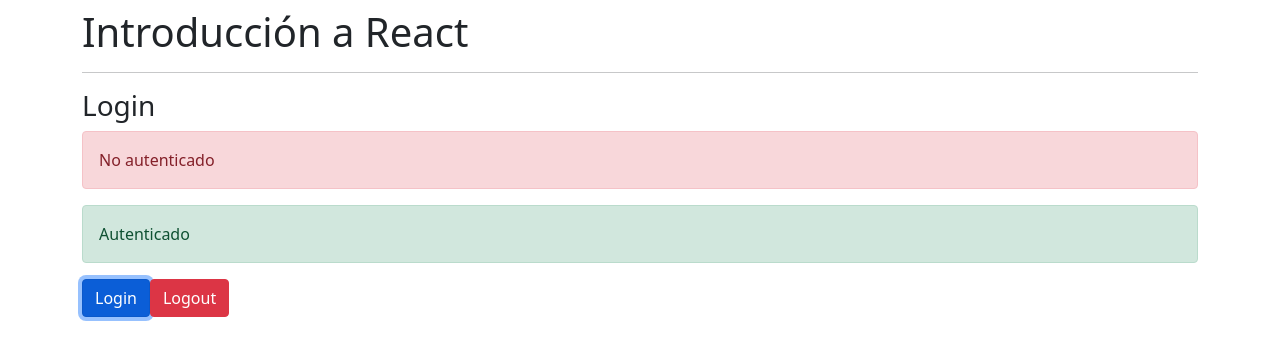
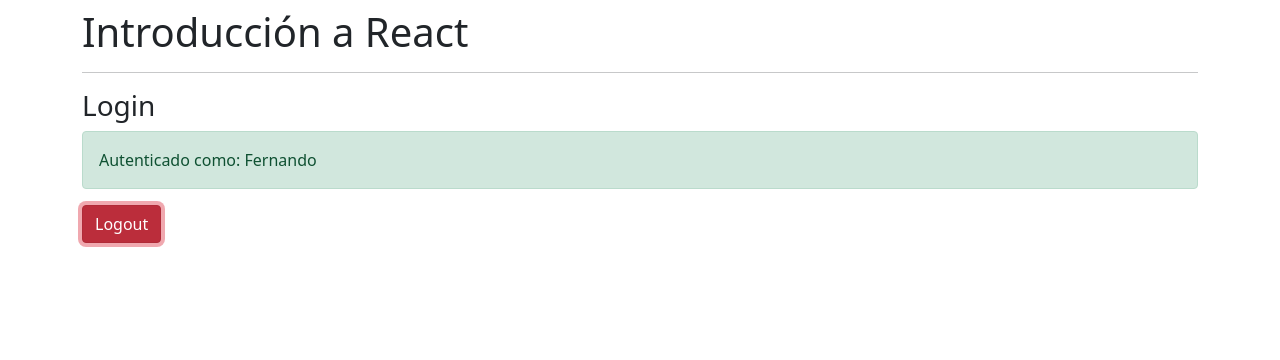
Before and after one commit to Undigon/01-reforzamiento, a React (Create React App) app: page / in a window 1280 px wide. Both pictures are taken after a click on the button "Login". Shown: the top 360 px of the page. Built offline with nearby package versions, Linux system fonts and the light colour scheme.

Commit message:
secc. 19 Login y Logout

```diff
--- a/src/Components/Login.tsx
+++ b/src/Components/Login.tsx
@@ -16,8 +16,12 @@
     nombre: ''
 }
 
+type LoginPayload = { username: string, nombre: string }
+
 // Prefiere definir acciones como tipos.
-type AuthAction = { type: 'logout' }
+type AuthAction =
+    { type: 'logout' }
+    | { type: 'login', payload: LoginPayload }
 
 // Como quiero que luzca el reducer?
 const authReducer = ( state:AuthState, action:AuthAction ):AuthState => {
@@ -25,13 +29,21 @@
 
     switch (action.type) {
         case 'logout':
-            return{
+            return {
                 validando: false,
                 token: null,
                 nombre: '',
                 username: ''
             }
 
+        case 'login' :
+            const { nombre, username } = action.payload
+            return {
+                validando: false,
+                token: 'ABC123',
+                nombre,
+                username
+            }
         default:
             return state;
     }
@@ -40,7 +52,7 @@
 
 export const Login = () => {
 
-    const [state, dispatch] = useReducer(authReducer, initialState);
+    const [{validando, token, nombre}, dispatch] = useReducer(authReducer, initialState);
 
     useEffect(() => {
         setTimeout(() => {
@@ -48,7 +60,22 @@
         }, 1500);
     }, []);
 
-    if(state.validando) {
+    const login = ():void => {
+        dispatch({
+            type: 'login',
+            payload: {
+                nombre: 'Fernando',
+                username: 'Strider'
+            } })
+    }
+
+    const logout = ():void => {
+        dispatch({
+            type: 'logout',
+        })
+    }
+
+    if(validando) {
         return (
             <>
                 <h3>Login</h3>
@@ -61,10 +88,27 @@
         <>
             <h3>Login</h3>
 
-            <div className="alert alert-danger">No autenticado</div>
-            <div className="alert alert-success">Autenticado</div>
-            <button className="btn btn-primary">Login</button>
-            <button className="btn btn-danger">Logout</button>
+            {
+                ( token )
+                    ?<div className="alert alert-success">Autenticado como: { nombre }</div>
+                    :<div className="alert alert-danger">No autenticado</div>
+            }
+
+            {
+                ( token )
+                ? (
+                    <button className="btn btn-danger"
+                            onClick={ logout }>Logout</button>
+                )
+                : (
+                    <button className="btn btn-primary"
+                            onClick={ login }>Login</button>
+                )
+
+            }
+
+
+
         </>
     )
 }
```
